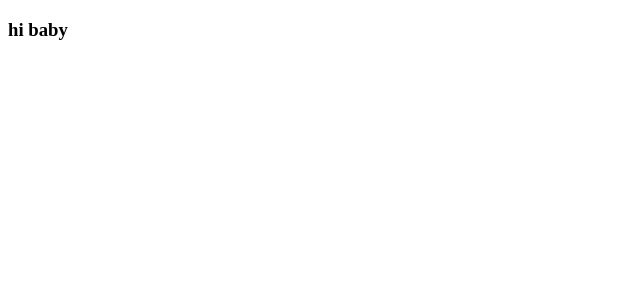
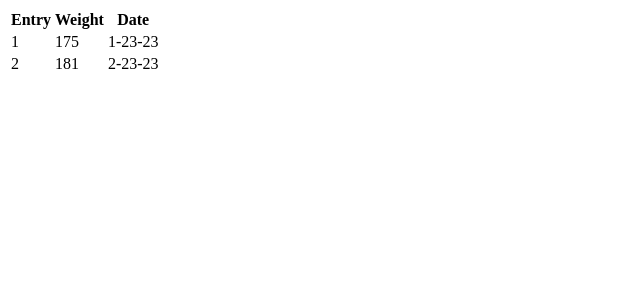
Before and after one commit to ryanxete/react-in-action, a React (Create React App) app: page / in a window 1280 px wide. Shown: the top 300 px of the page, without its empty margins (0-640 px from the left). Built offline with nearby package versions, Linux system fonts and the light colour scheme.

Commit message:
created Components Folder

```diff
--- a/src/App.js
+++ b/src/App.js
@@ -2,11 +2,30 @@ import React, { useState } from 'react';
 
 function App() {
 
- const [entries, setEntries] = useState([])
+ const [entries, setEntries] = useState([{weight: 175, date:'1-23-23'}, {weight: 181, date:'2-23-23'}])
 
   return (
     <div>
-      <h3>hi baby</h3>
+      <table>
+        <thead>
+          <tr>
+            <th>Entry</th>
+            <th>Weight</th>
+            <th>Date</th>
+          </tr>
+        </thead>
+        <tbody>
+          {entries.map((entry, index) => {
+            return (
+              <tr>
+                <td>{index+1}</td>
+                <td>{entry.weight}</td>
+                <td>{entry.date}</td>
+              </tr>
+            )
+          })}
+        </tbody>
+      </table>
     </div>
   );
 }
```
Also changed, not shown: src/Components/DisplayEntries/DisplayEntries.jsx (added).
